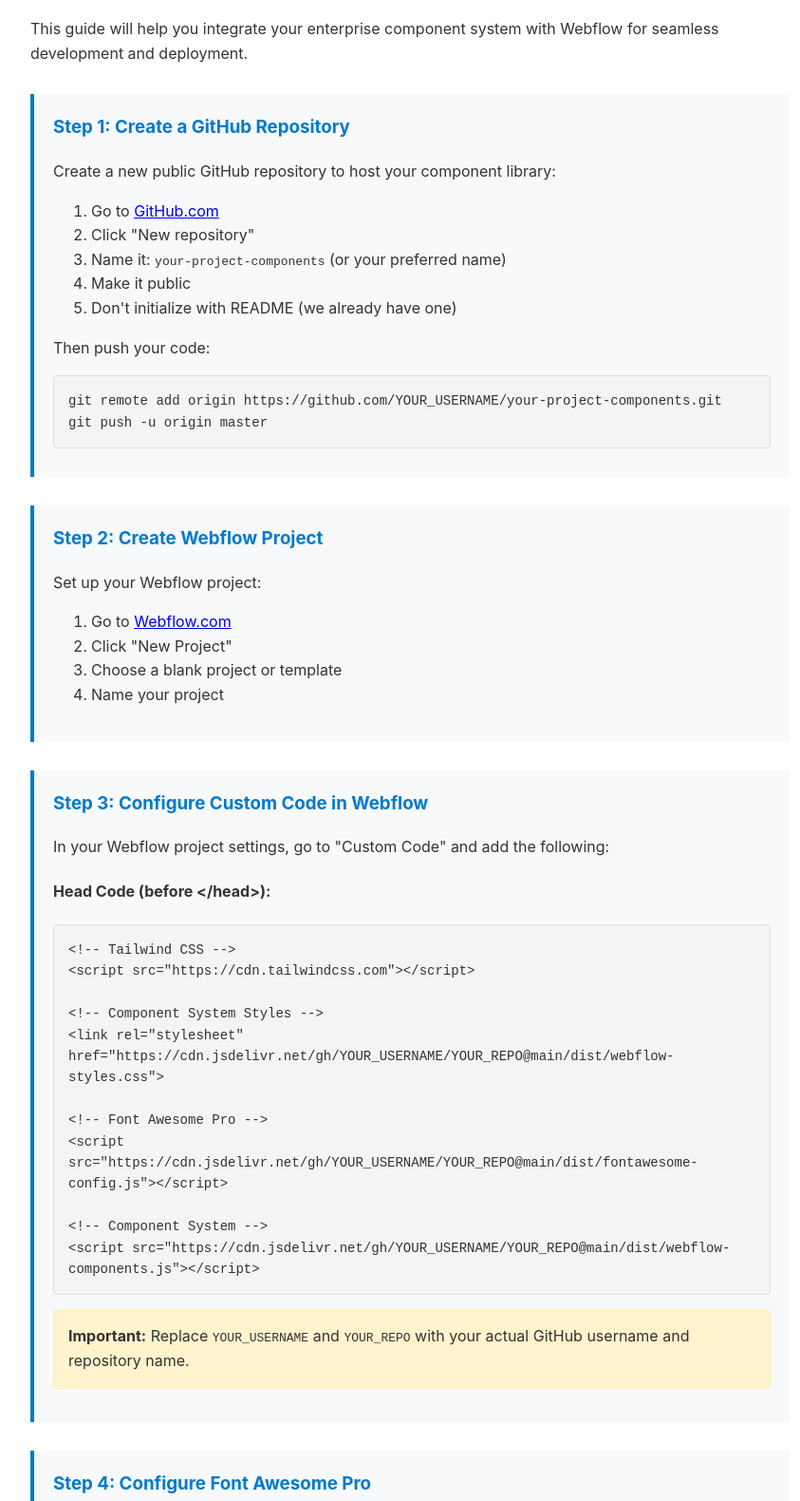
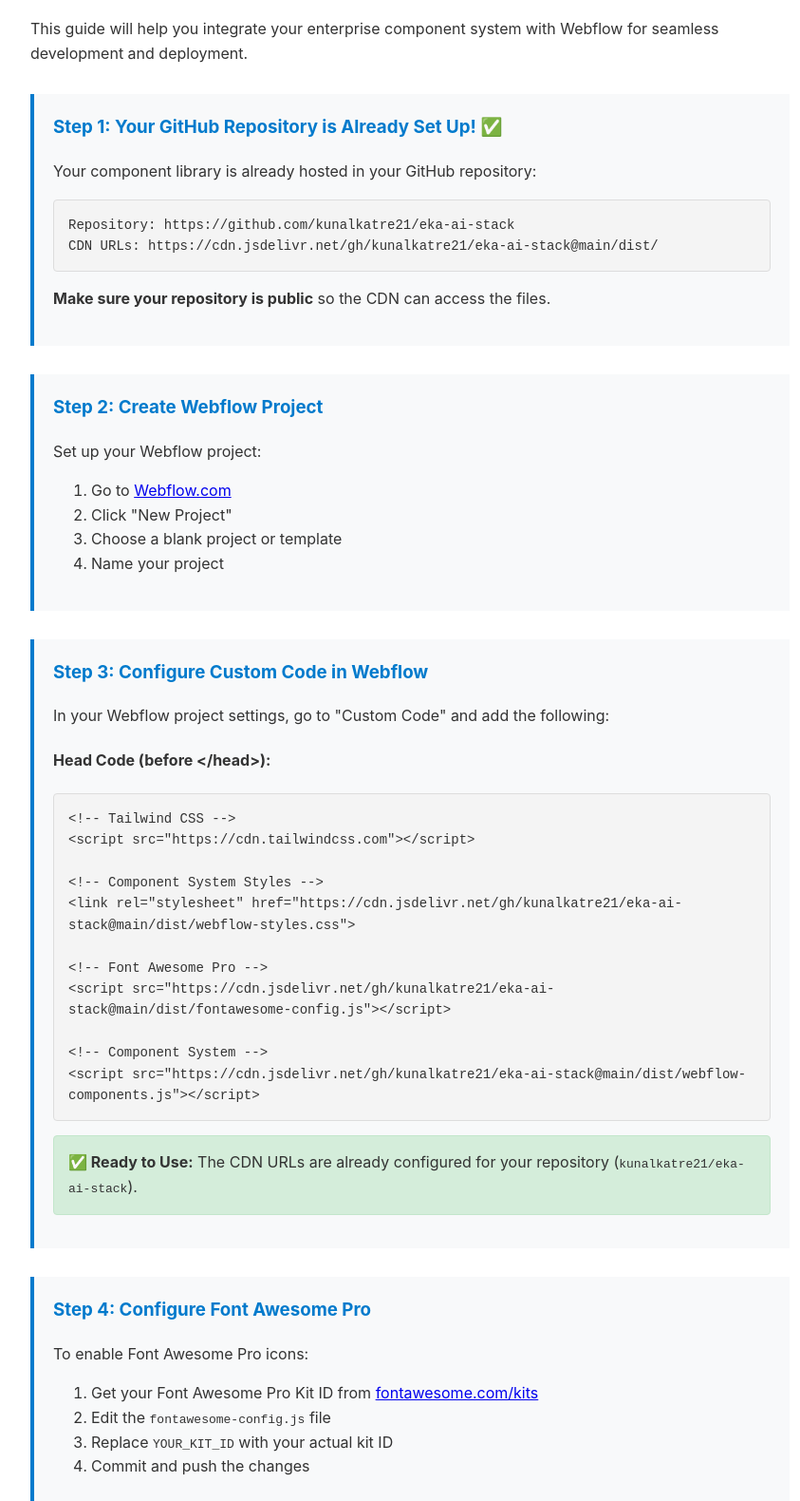
Before and after one commit to kunalkatre21/eka-ai-stack, a website: page dist/webflow-setup-guide.html in a window 1280 px wide. Shown: the part 96-1676 px from the top of the page at 95% size, without its empty margins (208-1051 px from the left). Drawn offline with Linux system fonts and the light colour scheme.

Commit message:
Update Webflow setup guides with correct GitHub repository URLs (kunalkatre21/eka-ai-stack)

```diff
--- a/dist/webflow-setup-guide.html
+++ b/dist/webflow-setup-guide.html
@@ -20,21 +20,13 @@
     <p>This guide will help you integrate your enterprise component system with Webflow for seamless development and deployment.</p>
 
     <div class="step">
-        <h3>Step 1: Create a GitHub Repository</h3>
-        <p>Create a new public GitHub repository to host your component library:</p>
-        <ol>
-            <li>Go to <a href="https://github.com" target="_blank">GitHub.com</a></li>
-            <li>Click "New repository"</li>
-            <li>Name it: <code>your-project-components</code> (or your preferred name)</li>
-            <li>Make it public</li>
-            <li>Don't initialize with README (we already have one)</li>
-        </ol>
-
-        <p>Then push your code:</p>
+        <h3>Step 1: Your GitHub Repository is Already Set Up! ✅</h3>
+        <p>Your component library is already hosted in your GitHub repository:</p>
         <div class="code-block">
-git remote add origin https://github.com/YOUR_USERNAME/your-project-components.git<br>
-git push -u origin master
+Repository: https://github.com/kunalkatre21/eka-ai-stack<br>
+CDN URLs: https://cdn.jsdelivr.net/gh/kunalkatre21/eka-ai-stack@main/dist/
         </div>
+        <p><strong>Make sure your repository is public</strong> so the CDN can access the files.</p>
     </div>
 
     <div class="step">
@@ -58,17 +50,17 @@
 &lt;script src="https://cdn.tailwindcss.com"&gt;&lt;/script&gt;<br>
 <br>
 &lt;!-- Component System Styles --&gt;<br>
-&lt;link rel="stylesheet" href="https://cdn.jsdelivr.net/gh/YOUR_USERNAME/YOUR_REPO@main/dist/webflow-styles.css"&gt;<br>
+&lt;link rel="stylesheet" href="https://cdn.jsdelivr.net/gh/kunalkatre21/eka-ai-stack@main/dist/webflow-styles.css"&gt;<br>
 <br>
 &lt;!-- Font Awesome Pro --&gt;<br>
-&lt;script src="https://cdn.jsdelivr.net/gh/YOUR_USERNAME/YOUR_REPO@main/dist/fontawesome-config.js"&gt;&lt;/script&gt;<br>
+&lt;script src="https://cdn.jsdelivr.net/gh/kunalkatre21/eka-ai-stack@main/dist/fontawesome-config.js"&gt;&lt;/script&gt;<br>
 <br>
 &lt;!-- Component System --&gt;<br>
-&lt;script src="https://cdn.jsdelivr.net/gh/YOUR_USERNAME/YOUR_REPO@main/dist/webflow-components.js"&gt;&lt;/script&gt;
+&lt;script src="https://cdn.jsdelivr.net/gh/kunalkatre21/eka-ai-stack@main/dist/webflow-components.js"&gt;&lt;/script&gt;
         </div>
 
-        <div class="warning">
-            <strong>Important:</strong> Replace <code>YOUR_USERNAME</code> and <code>YOUR_REPO</code> with your actual GitHub username and repository name.
+        <div class="success">
+            <strong>✅ Ready to Use:</strong> The CDN URLs are already configured for your repository (<code>kunalkatre21/eka-ai-stack</code>).
         </div>
     </div>
 
```
Also changed, not shown: dist/fontawesome-setup-guide.md (+5 -3 lines), dist/test-deployment.html (+3 -3 lines), dist/webflow-implementation-demo.html (+3 -3 lines).
